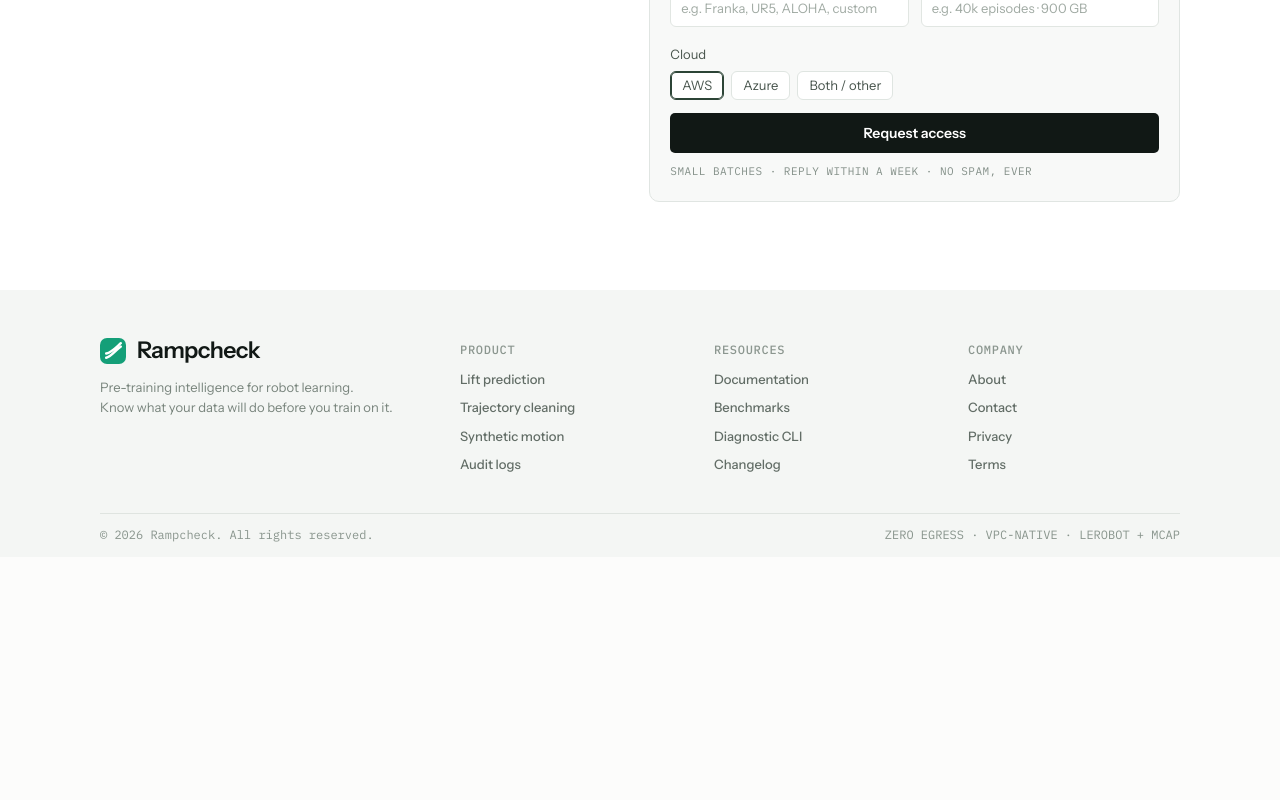
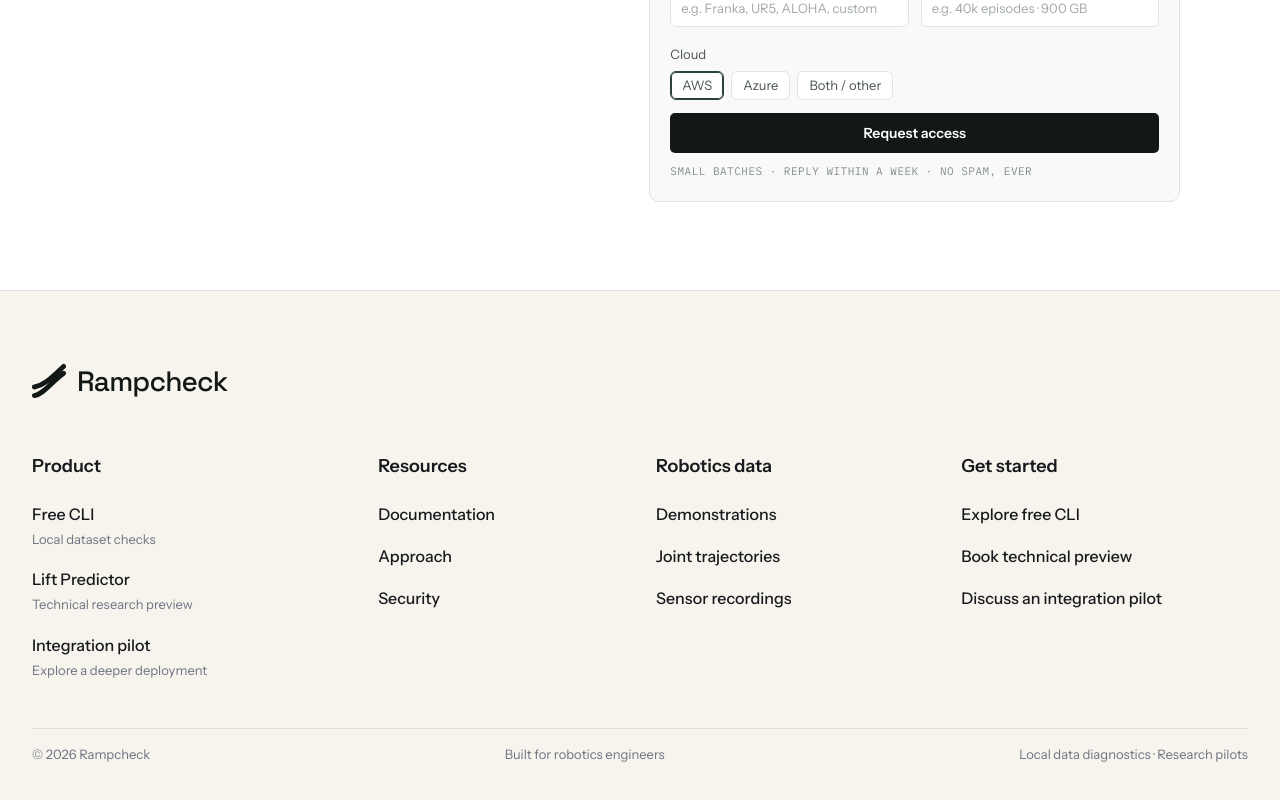
Before and after one commit to getrampcheck/rampcheck-website, a Next.js app in the folder rampcheck/: page / in a window 1280 px wide. Shown: the part 9192-9992 px from the top of the page. Before the commit the page ends 9749 px from the top, so only its background shows below. Built offline with nearby package versions, Linux system fonts and the light colour scheme.

Commit message:
Replace the footer with the V12 directory.
Use the warm-paper product, resources, robotics-data, and get-started columns from the newest Figma footer study.

```diff
--- a/rampcheck/app/globals.css
+++ b/rampcheck/app/globals.css
@@ -1592,8 +1592,46 @@ input {
 }
 
 .site-footer {
-  padding: 48px max(32px, calc((100% - 1080px) / 2)) 0;
-  background: #f4f6f4;
+  padding: 72px max(32px, calc((100% - 1248px) / 2)) 28px;
+  border-top: 1px solid #e4e0d8;
+  background: #f7f4ee;
+  color: #17191c;
+}
+
+.footer-wordmark {
+  font-family: var(--font-space-grotesk), sans-serif;
+  font-size: 28px;
+  font-weight: 500;
+}
+
+.footer-directory {
+  display: grid;
+  grid-template-columns: 1.15fr 0.9fr 1fr 1.05fr;
+  gap: 32px;
+  margin-top: 48px;
+  padding-bottom: 48px;
+}
+
+.footer-directory h2 {
+  margin: 0 0 22px;
+  font-size: 18px;
+  font-weight: 600;
+}
+
+.footer-directory a {
+  display: block;
+  margin-top: 18px;
+  color: #17191c;
+  font-size: 16px;
+  font-weight: 500;
+}
+
+.footer-directory small {
+  display: block;
+  margin-top: 4px;
+  color: #6d7380;
+  font-size: 13px;
+  font-weight: 400;
 }
 
 .footer-main {
@@ -1648,13 +1686,12 @@ input {
 
 .footer-bottom {
   display: flex;
-  min-height: 44px;
+  min-height: 52px;
   justify-content: space-between;
   align-items: center;
-  border-top: 1px solid #dfe4e0;
-  color: #89958d;
-  font-family: var(--font-plex-mono), monospace;
-  font-size: 12px;
+  border-top: 1px solid #e4e0d8;
+  color: #6d7380;
+  font-size: 13px;
 }
 
 /* ─── Hero pretitle ──────────────────────────────────────── */
@@ -1895,6 +1932,18 @@ input {
 }
 
 @media (max-width: 980px) {
+  .footer-directory,
+  .footer-bottom {
+    grid-template-columns: 1fr 1fr;
+    display: grid;
+  }
+
+  .footer-bottom {
+    gap: 10px;
+  }
+}
+
+@media (max-width: 980px) {
   .ed-band,
   .editorial {
     width: min(100% - 32px, 1180px);
--- a/rampcheck/app/page.tsx
+++ b/rampcheck/app/page.tsx
@@ -758,39 +758,40 @@ export default function Home() {
       </main>
 
       <footer className="site-footer" id="resources">
-        <div className="footer-main">
-          <div className="footer-brand">
-            <a className="wordmark" href="#top">
-              <span className="footer-mark"><BrandMark /></span>
-              <span>Rampcheck</span>
-            </a>
-            <p>Pre-training intelligence for robot learning.<br />Know what your data will do before you train on it.</p>
+        <a className="wordmark footer-wordmark" href="#top">
+          <BrandMark />
+          <span>Rampcheck</span>
+        </a>
+        <div className="footer-directory">
+          <div>
+            <h2>Product</h2>
+            <a href="#cli">Free CLI<small>Local dataset checks</small></a>
+            <a href="#waitlist">Lift Predictor<small>Technical research preview</small></a>
+            <a href="#security">Integration pilot<small>Explore a deeper deployment</small></a>
           </div>
-          <div className="footer-column">
-            <h2>PRODUCT</h2>
-            <a href="#product">Lift prediction</a>
-            <a href="#product">Trajectory cleaning</a>
-            <a href="#product">Synthetic motion</a>
-            <a href="#product">Audit logs</a>
+          <div>
+            <h2>Resources</h2>
+            <a href="#resources">Documentation</a>
+            <a href="#approach">Approach</a>
+            <a href="#security">Security</a>
           </div>
-          <div className="footer-column">
-            <h2>RESOURCES</h2>
-            <a href="#how-it-works">Documentation</a>
-            <a href="#benchmarks">Benchmarks</a>
-            <a href="#how-it-works">Diagnostic CLI</a>
-            <a href="#benchmarks">Changelog</a>
+          <div>
+            <h2>Robotics data</h2>
+            <a href="#product">Demonstrations</a>
+            <a href="#product">Joint trajectories</a>
+            <a href="#product">Sensor recordings</a>
           </div>
-          <div className="footer-column">
-            <h2>COMPANY</h2>
-            <a href="#top">About</a>
-            <a href="#waitlist">Contact</a>
-            <a href="#resources">Privacy</a>
-            <a href="#resources">Terms</a>
+          <div>
+            <h2>Get started</h2>
+            <a href="#cli">Explore free CLI</a>
+            <a href="#waitlist">Book technical preview</a>
+            <a href="#security">Discuss an integration pilot</a>
           </div>
         </div>
         <div className="footer-bottom">
-          <span>© 2026 Rampcheck. All rights reserved.</span>
-          <span>ZERO EGRESS · VPC-NATIVE · LEROBOT + MCAP</span>
+          <span>© 2026 Rampcheck</span>
+          <span>Built for robotics engineers</span>
+          <span>Local data diagnostics · Research pilots</span>
         </div>
       </footer>
     </>
```
